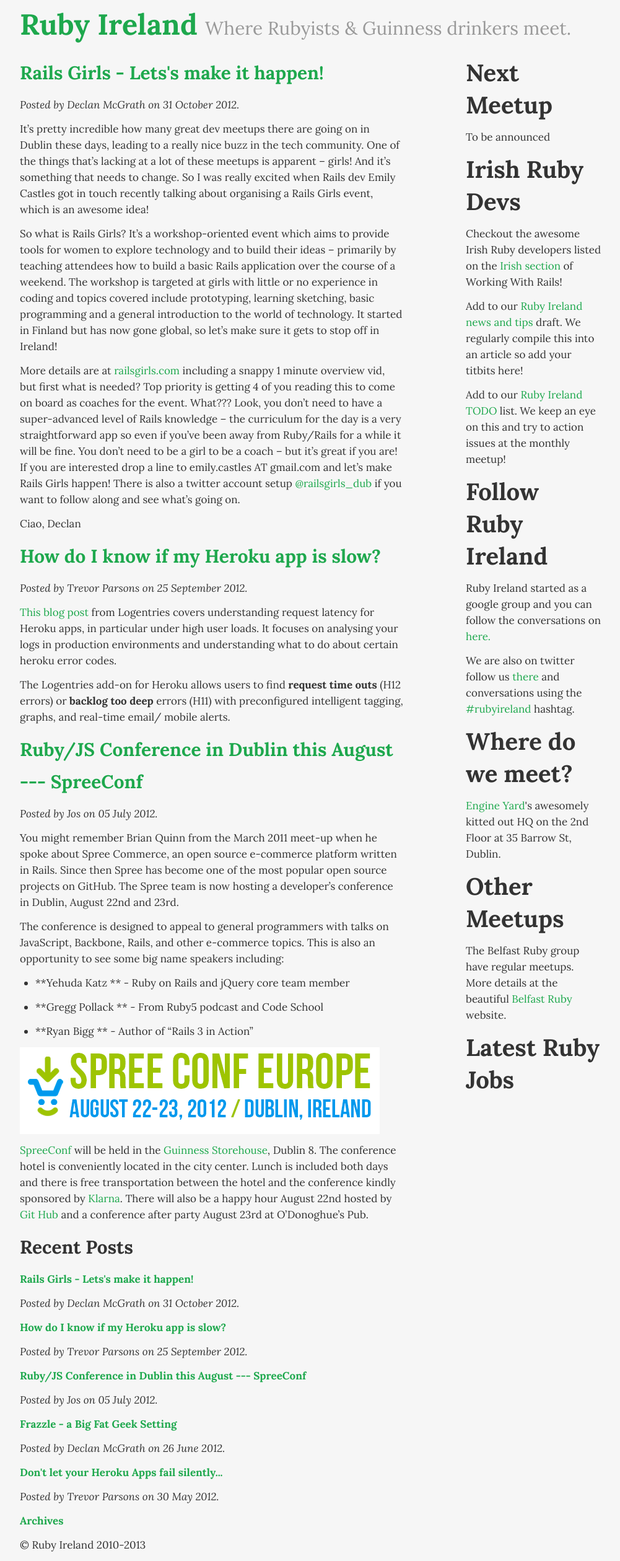
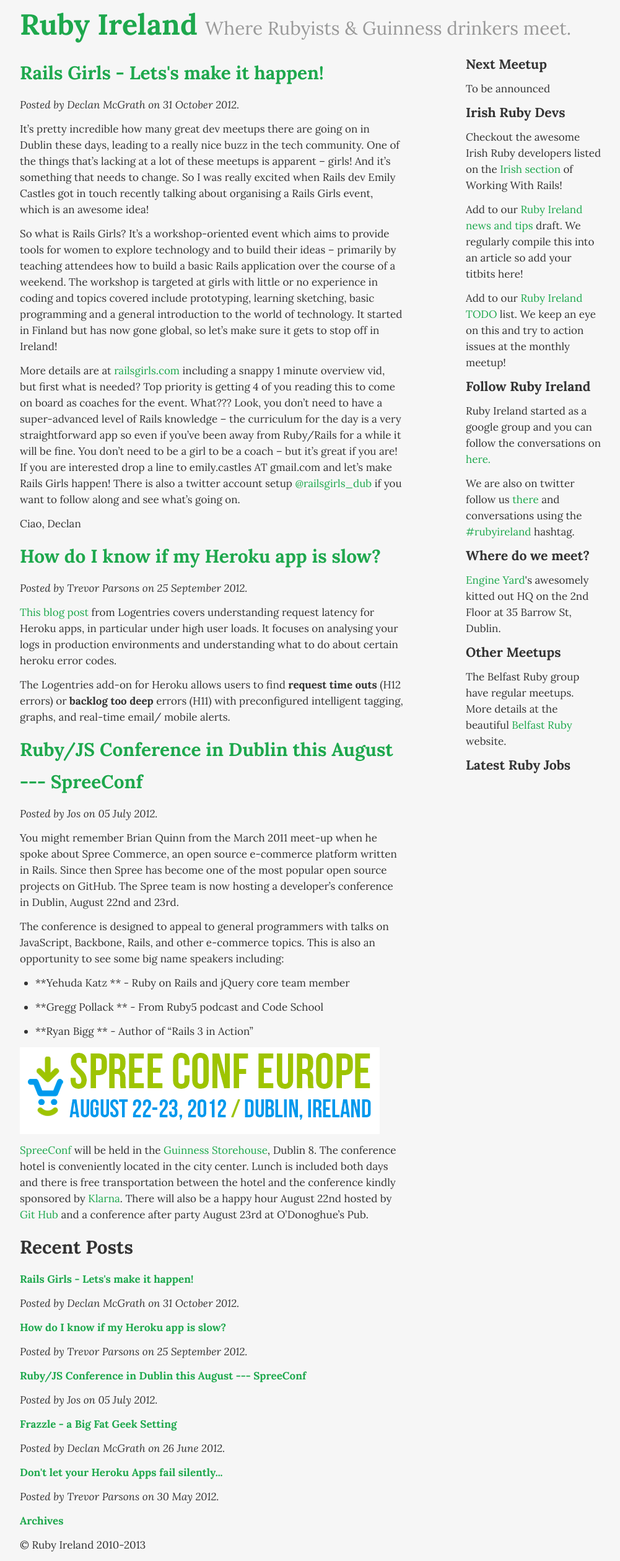
Before and after one commit to rubyireland/rubyireland.github.com, a Jekyll site: the page built from index.html, in a window 1280 px wide. Shown: the whole page at 62% size, without its empty margins (138-1139 px from the left). Built offline with Jekyll 4.4.1, drawn with Linux system fonts in a browser that asks for light colours; Markdown is read by kramdown in place of the engine named in the settings.

Commit message:
Sidebar header tweak

```diff
--- a/_includes/sidebar.html
+++ b/_includes/sidebar.html
@@ -1,23 +1,23 @@
-<h2> Next Meetup </h2>
+<h4> Next Meetup </h4>
 <p>To be announced</p>
 
-<h2 class="meetup-title">Irish Ruby Devs </h2>
+<h4 class="meetup-title">Irish Ruby Devs </h4>
 <p>Checkout the awesome Irish Ruby developers listed on the <a href="http://www.workingwithrails.com/browse/people/country/Ireland">Irish section</a> of Working With Rails!</p>
 <p>Add to our <a href="http://bit.ly/ridraft">Ruby Ireland news and tips</a> draft. We regularly compile this into an article so add your titbits here!</p>
 <p>Add to our <a href="http://bit.ly/ritodo">Ruby Ireland TODO</a> list. We keep an eye on this and try to action issues at the monthly meetup!</p>
 
-<h2 class="meetup-title">Follow Ruby Ireland</h2>
+<h4 class="meetup-title">Follow Ruby Ireland</h4>
 <p>Ruby Ireland started as a google group and you can follow the conversations on <a href ="http://groups.google.com/group/ruby_ireland"> here.</a></p>
 
 <p>We are also on twitter follow us <a href="http://twitter.com/rubyireland"> there</a> and conversations using the <a href="http://search.twitter.com/search?q=rubyireland"> #rubyireland </a> hashtag.</p>
 
-<h2 class="meetup-title">Where do we meet?</h2>
+<h4 class="meetup-title">Where do we meet?</h4>
 <p><a href="http://www.engineyard.com">Engine Yard</a>'s awesomely kitted out HQ on the 2nd Floor at 35 Barrow St, Dublin.</p>
 
-<h2 class="meetup-title">Other Meetups</h2>
+<h4 class="meetup-title">Other Meetups</h4>
 <p>
 The Belfast Ruby group have regular meetups. More details at the beautiful <a href="http://belfastruby.com/">Belfast Ruby</a> website.
 </p>
 
-<h2 class="meetup-title">Latest Ruby Jobs</h2>
+<h4 class="meetup-title">Latest Ruby Jobs</h4>
 <script id="feed-1346515383225623" type="text/javascript" src="http://rss.bloople.net/?url=http%3A%2F%2Frubyjobs.ie%2Fjobs.rss&detail=-1&limit=5&showtitle=false&type=js&id=1346515383225623"></script>
```
